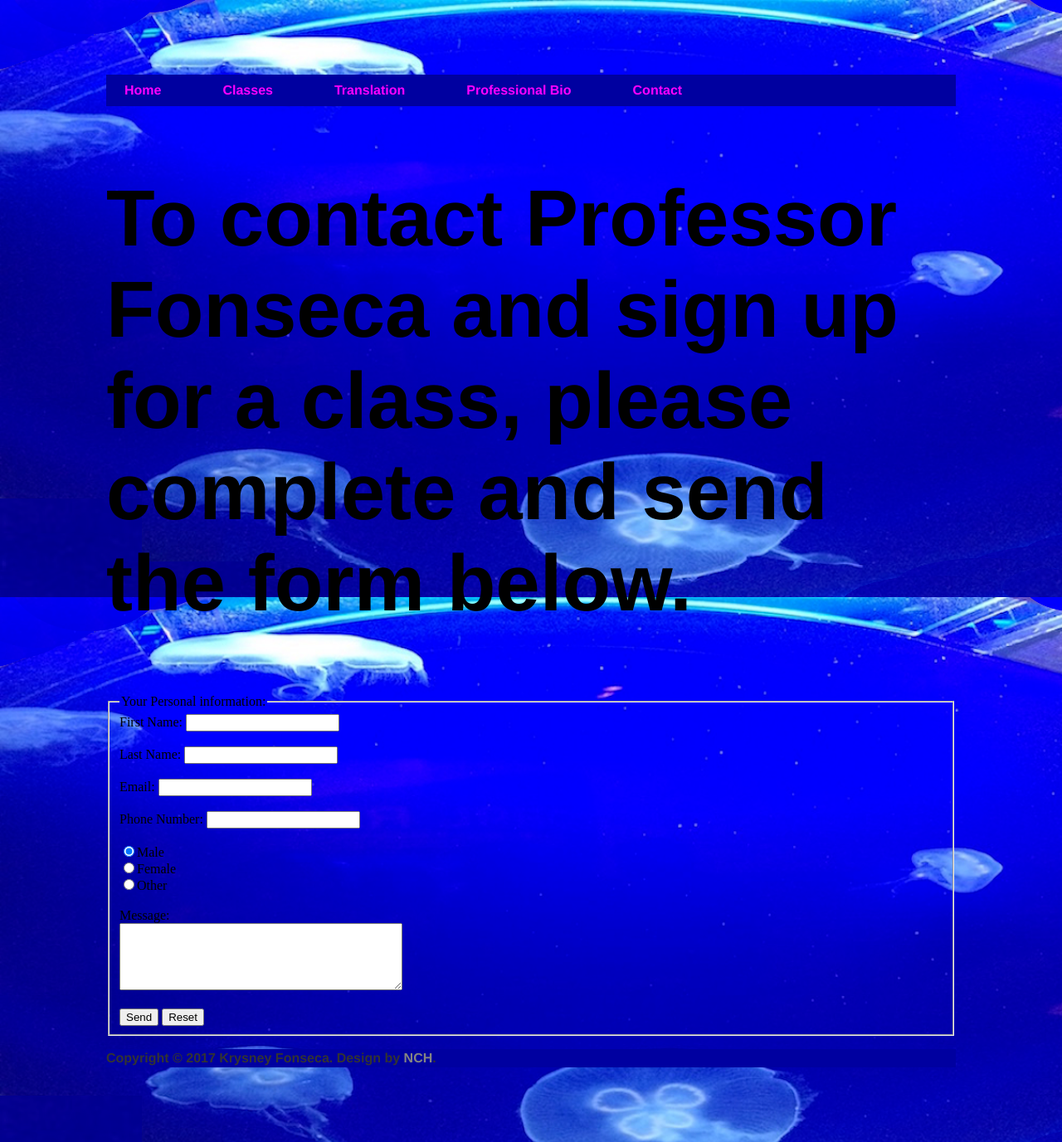
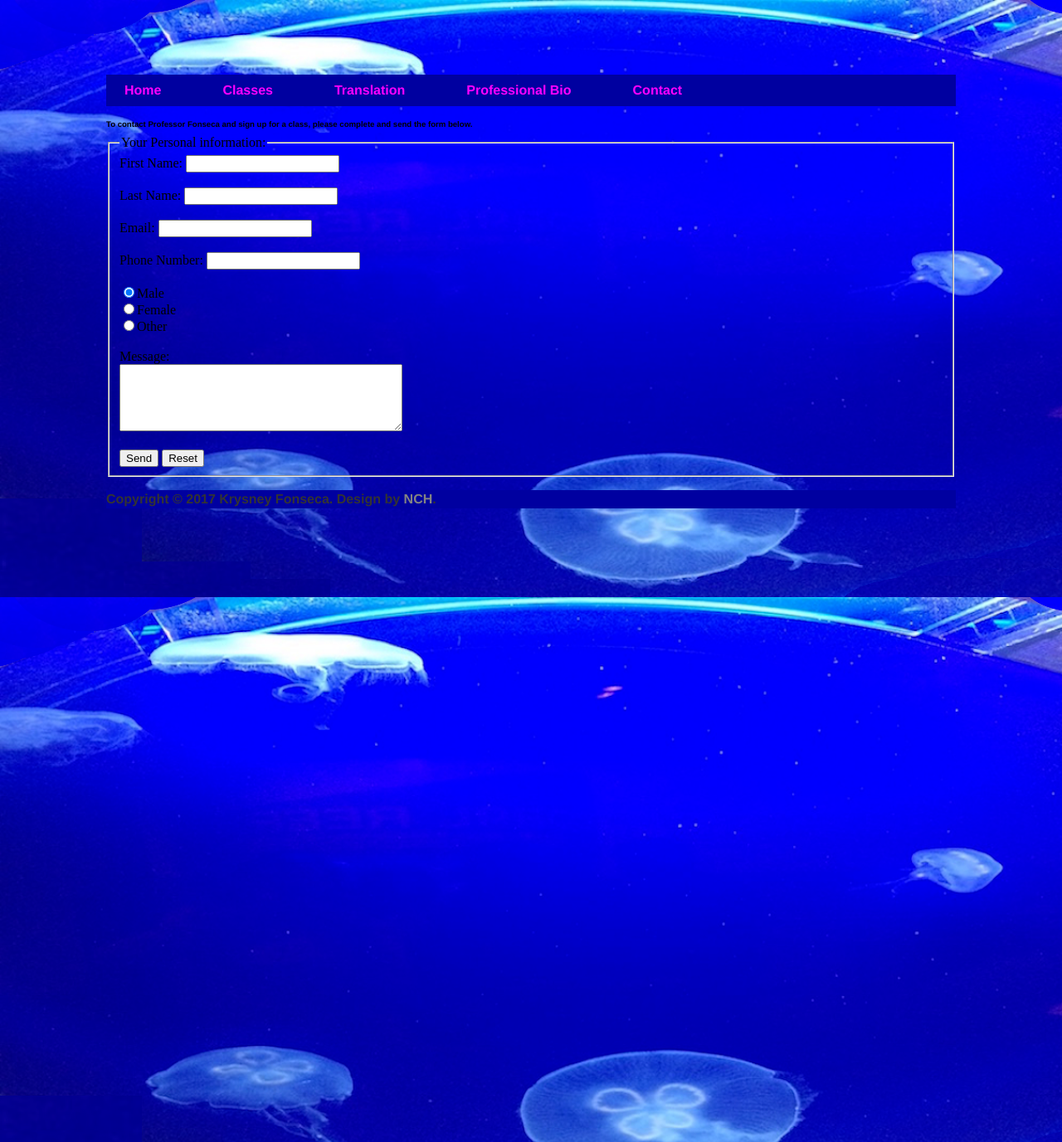
Before and after one commit to english-um-a-um/english-um-a-um.github.io, a Jekyll site: the page built from contact/index.html, in a window 1280 px wide. Shown: the whole page at 83% size. Built offline with Jekyll 4.4.1, drawn with Linux system fonts in a browser that asks for light colours.

Commit message:
Update main.css

```diff
--- a/css/main.css
+++ b/css/main.css
@@ -37,7 +37,7 @@ h1 {
     text-align: center;
 }
 h2{
-    font-size: 6em;
+    font-size: .6em;
     font-family: 'Helvetica', 'Arial', 'Sans-Serif';
 }
 .dropbtn a:hover {background-color: #0000A0}
```
